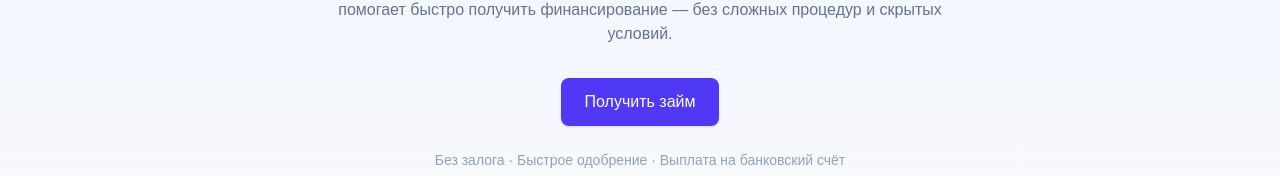
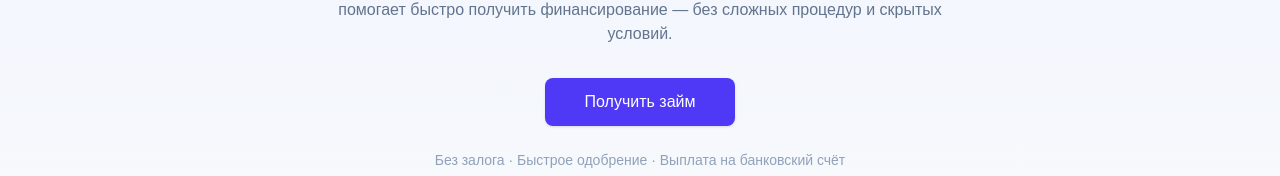
Before and after one commit to antonbukhalov13/04-fullstack-mvp, a Next.js app in the folder frontend/: page / in a window 1280 px wide. Shown: the part 371-547 px from the top of the page. Built offline with nearby package versions, Linux system fonts and the light colour scheme.

Commit message:
widen hero CTA button

```diff
--- a/frontend/src/widgets/hero/hero.tsx
+++ b/frontend/src/widgets/hero/hero.tsx
@@ -22,7 +22,7 @@ export function Hero() {
         <div className="mt-8">
           <Link
             href="/apply"
-            className="inline-flex items-center rounded-lg bg-indigo-600 px-6 py-3 text-base font-medium text-white shadow-sm hover:bg-indigo-700 transition-colors"
+            className="inline-flex items-center rounded-lg bg-indigo-600 px-10 py-3 text-base font-medium text-white shadow-sm hover:bg-indigo-700 transition-colors"
           >
             Получить займ
           </Link>
```
